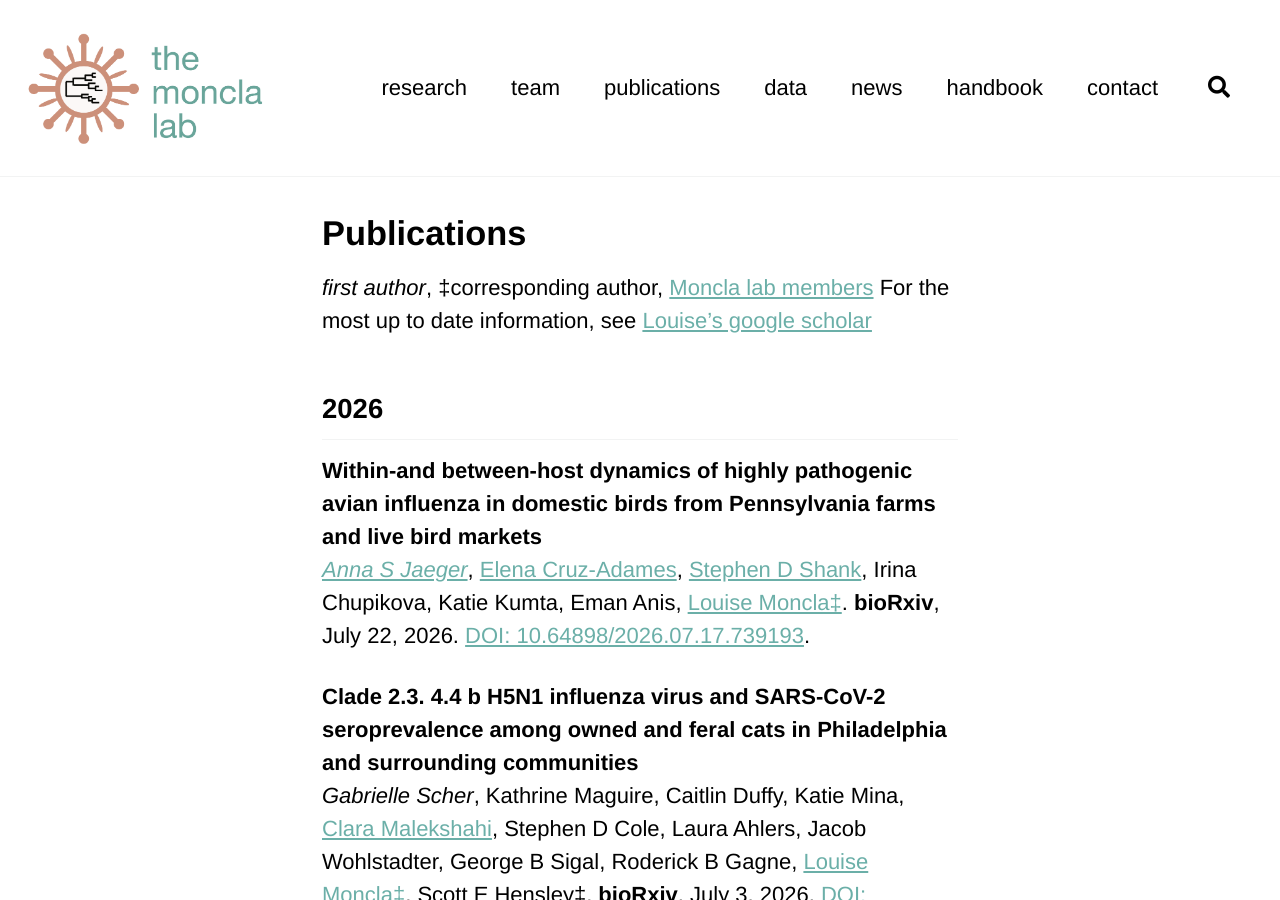
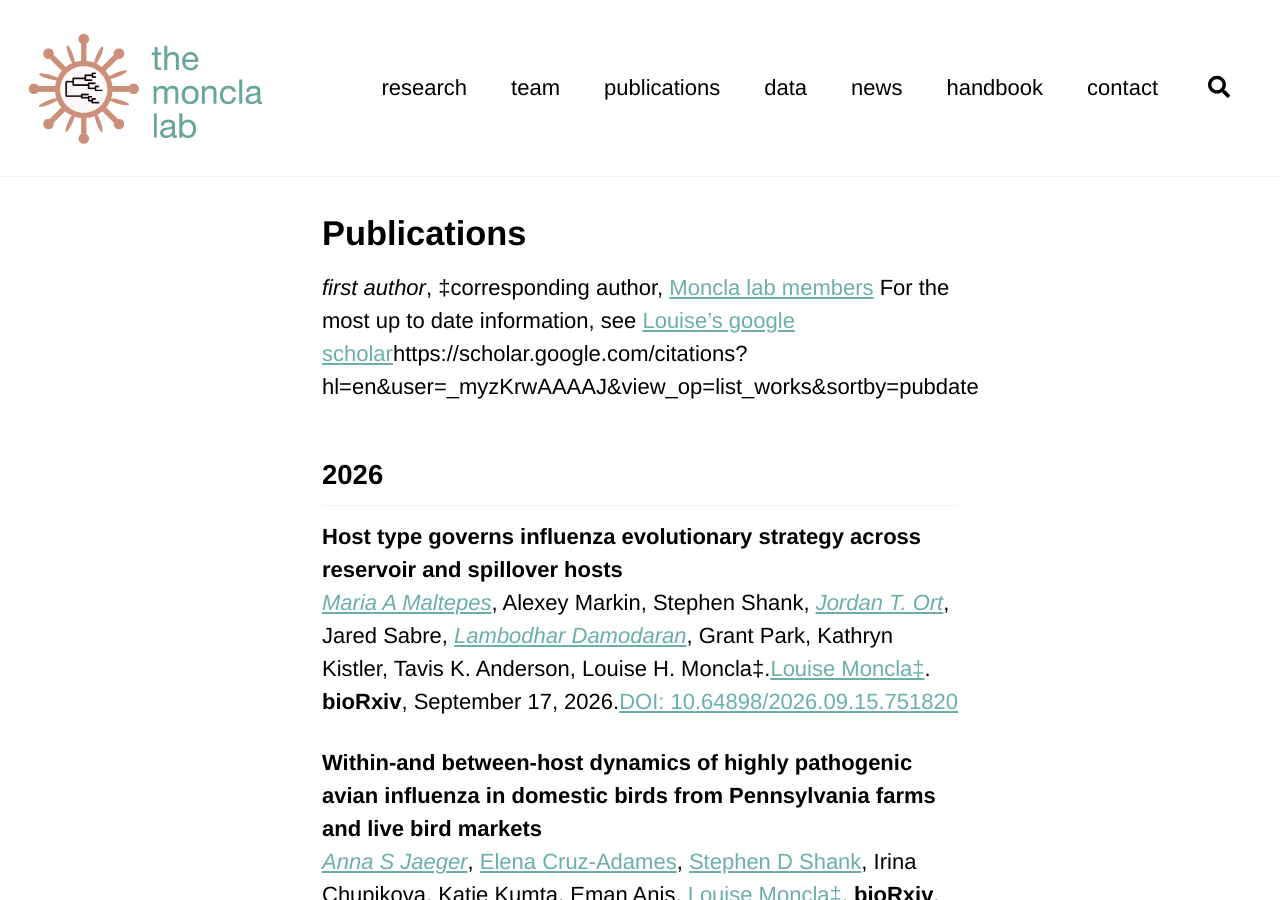
Before and after one commit to lmoncla/monclalab, a Jekyll site: the page built from _pages/publications.md, in a window 1280 px wide and 900 px high. Built offline with Jekyll 4.4.1, drawn with Linux system fonts in a browser that asks for light colours; cached includes are drawn as plain includes; a script that is not in the unit is left out; comment, search, counter and statistics services are not loaded.

Commit message:
updating publications

```diff
--- a/_pages/publications.md
+++ b/_pages/publications.md
@@ -5,9 +5,12 @@ title: ""
 # Publications
 
 *first author*, ‡corresponding author, [Moncla lab members](https://lmoncla.github.io/monclalab/team/)
-For the most up to date information, see [Louise's google scholar](https://scholar.google.com/citations?view_op=list_works&hl=en&hl=en&user=_myzKrwAAAAJ&sortby=pubdate)
+For the most up to date information, see [Louise's google scholar](https://scholar.google.com/citations?view_op=list_works&hl=en&hl=en&user=_myzKrwAAAAJ&sortby=pubdate)https://scholar.google.com/citations?hl=en&user=_myzKrwAAAAJ&view_op=list_works&sortby=pubdate
 
 ## 2026
+__Host type governs influenza evolutionary strategy across reservoir and spillover hosts__<br>
+[*Maria A Maltepes*](https://lmoncla.github.io/monclalab/team/MariaMaltepes/), Alexey Markin, Stephen Shank, [*Jordan T. Ort*](https://lmoncla.github.io/monclalab/team/JordanOrt/), Jared Sabre, [*Lambodhar Damodaran*](https://lmoncla.github.io/monclalab/team/LambodharDamodaran/), Grant Park, Kathryn Kistler, Tavis K. Anderson, Louise H. Moncla‡.[Louise Moncla‡](https://lmoncla.github.io/monclalab/team/LouiseMoncla/). __bioRxiv__, September 17, 2026.[DOI: 10.64898/2026.09.15.751820](https://www.biorxiv.org/content/10.64898/2026.09.15.751820v1.abstract)
+
 __Within-and between-host dynamics of highly pathogenic avian influenza in domestic birds from Pennsylvania farms and live bird markets__<br>
 [*Anna S Jaeger*](https://lmoncla.github.io/monclalab/team/AnnaJaeger/), [Elena Cruz-Adames](https://lmoncla.github.io/monclalab/team/ElenaCruzAdames/), [Stephen D Shank](https://lmoncla.github.io/monclalab/team/StephenShank/), Irina Chupikova, Katie Kumta, Eman Anis, [Louise Moncla‡](https://lmoncla.github.io/monclalab/team/LouiseMoncla/). __bioRxiv__, July 22, 2026. [DOI: 10.64898/2026.07.17.739193](https://www.biorxiv.org/content/10.64898/2026.07.17.739193v1.abstract).
 
```
Also changed, not shown: 2 other files.
